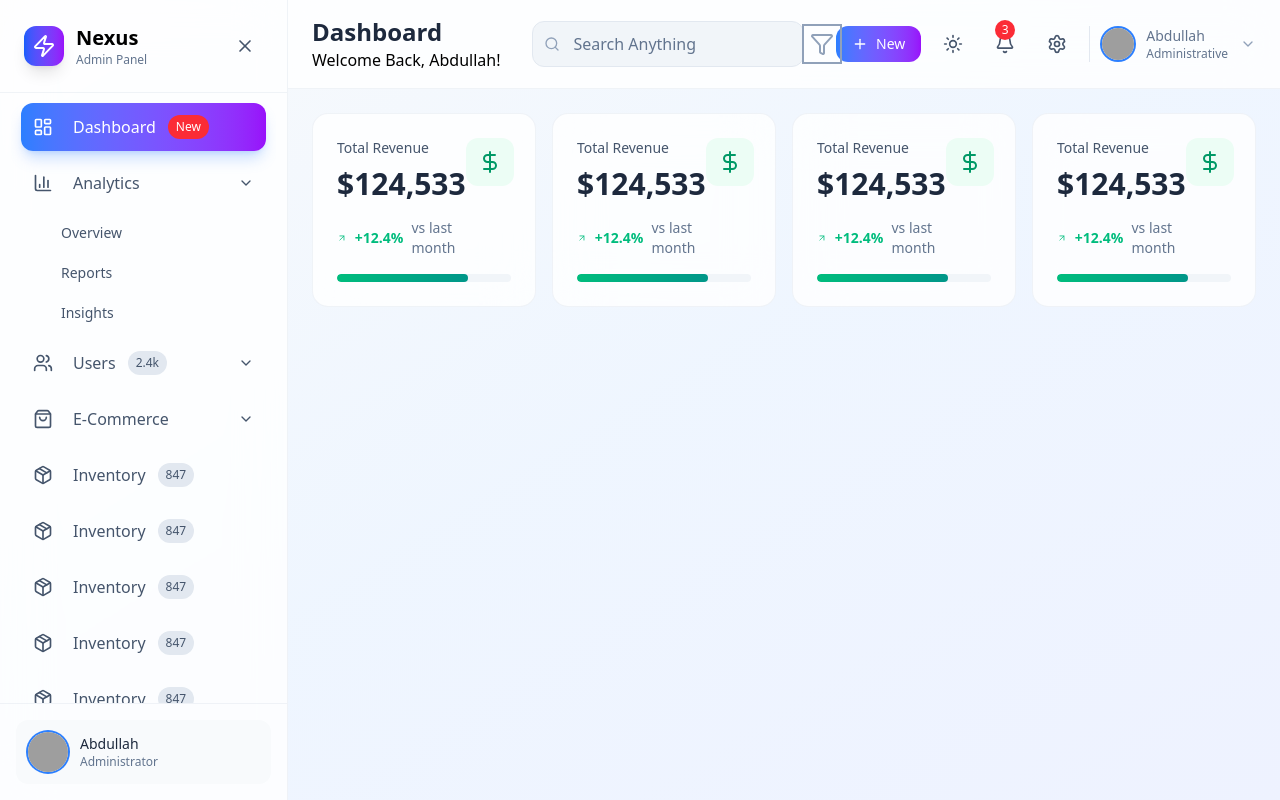
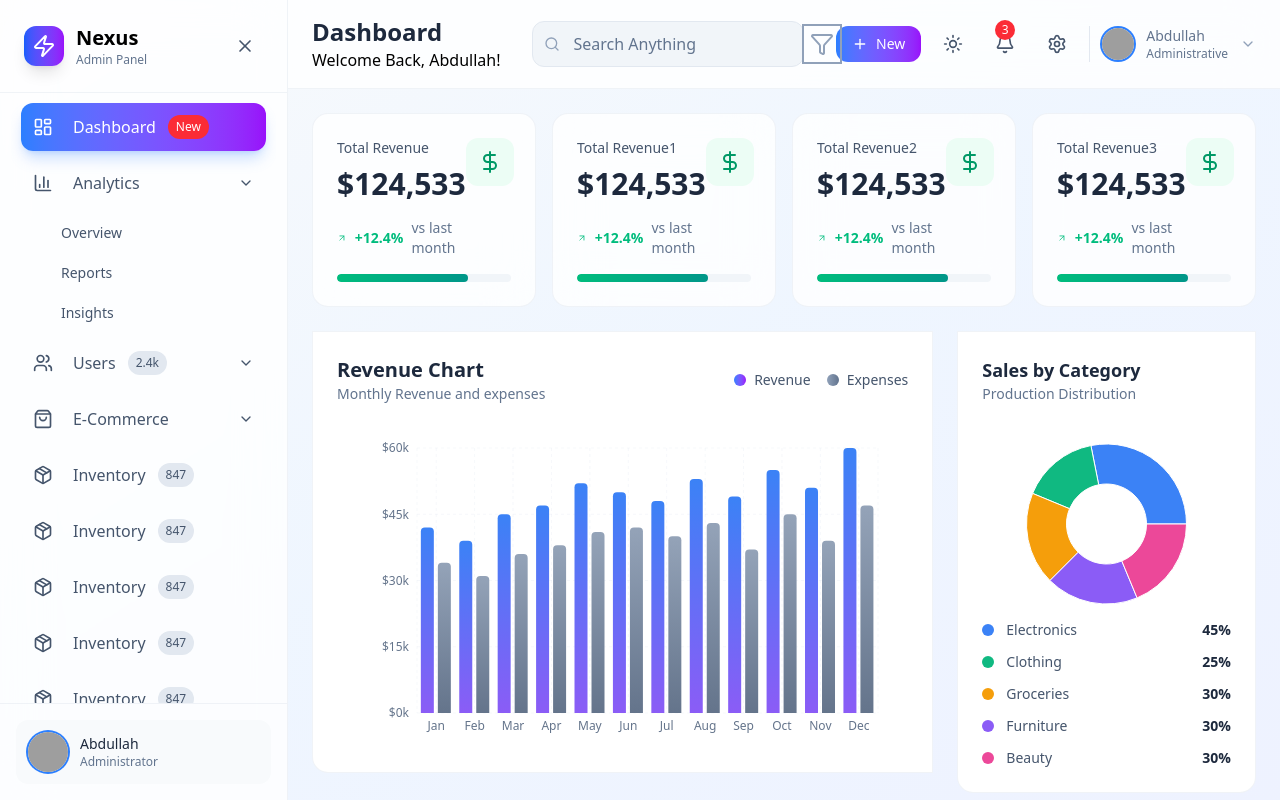
Before and after one commit to Abdullah-Jawed7/admin_dashboard, a React (Vite) app: page / in a window 1280 px wide. Built offline with nearby package versions, Linux system fonts and the light colour scheme; grey boxes are pictures that could not be loaded.

Commit message:
bar and pie chart complete

```diff
--- a/package.json
+++ b/package.json
@@ -14,6 +14,8 @@
     "lucide-react": "^0.525.0",
     "react": "^19.1.0",
     "react-dom": "^19.1.0",
+    "react-is": "^19.1.0",
+    "recharts": "^3.1.0",
     "tailwindcss": "^4.1.11"
   },
   "devDependencies": {
--- /dev/null
+++ b/src/components/dashboard/ChartSection.jsx
@@ -0,0 +1,18 @@
+import React from 'react'
+import RevenueChart from './RevenueChart.jsx'
+import SaleChart from './SaleChart.jsx'
+
+const ChartSection = () => {
+  return (
+    <div className='grid grid-cols-1 xl:grid-cols-3 gap-6'>
+        <div className="xl:col-span-2">
+      <RevenueChart/>
+        </div>
+        <div className="space-y-6">
+            <SaleChart/>
+        </div>
+    </div>
+  )
+}
+
+export default ChartSection
--- a/src/components/dashboard/Dashboard.jsx
+++ b/src/components/dashboard/Dashboard.jsx
@@ -1,5 +1,7 @@
 import React from 'react'
 import StatusGrid from './StatusGrid.jsx'
+import ChartSection from './ChartSection.jsx'
+import TableSection from './TableSection.jsx'
 
 const Dashboard = () => {
   return (
@@ -7,6 +9,15 @@ const Dashboard = () => {
         {/* status grid */}
         <StatusGrid/>
 
+        {/* Chart section */}
+        <ChartSection/>
+
+        <div className="grid grid-cols-1 xl:grid-cols-3 gap-6">
+          <div className="xl:col-span-2">
+            <TableSection/>
+          </div>
+        </div>
+
 
     </div>
   )
--- /dev/null
+++ b/src/components/dashboard/RevenueChart.jsx
@@ -0,0 +1,123 @@
+import React from "react";
+import {
+  Bar,
+  BarChart,
+  CartesianGrid,
+  ResponsiveContainer,
+  Tooltip,
+  XAxis,
+  YAxis,
+} from "recharts";
+
+const RevenueChart = () => {
+  const data = [
+    { month: "Jan", revenue: 42000, expenses: 34000 },
+    { month: "Feb", revenue: 39000, expenses: 31000 },
+    { month: "Mar", revenue: 45000, expenses: 36000 },
+    { month: "Apr", revenue: 47000, expenses: 38000 },
+    { month: "May", revenue: 52000, expenses: 41000 },
+    { month: "Jun", revenue: 50000, expenses: 42000 },
+    { month: "Jul", revenue: 48000, expenses: 40000 },
+    { month: "Aug", revenue: 53000, expenses: 43000 },
+    { month: "Sep", revenue: 49000, expenses: 37000 },
+    { month: "Oct", revenue: 55000, expenses: 45000 },
+    { month: "Nov", revenue: 51000, expenses: 39000 },
+    { month: "Dec", revenue: 60000, expenses: 47000 },
+  ];
+
+  return (
+    <div className="bg-white p-6 dark:bg-slate-900/80 backdrop-blur-xl rounded-bl-2xl border border-slate-200/50 dark:border-slate-700/50 ">
+      <div className="flex items-center justify-between mb-6">
+        <div className="">
+          <h3 className="text-xl font-bold text-slate-800 dark:text-white">
+            Revenue Chart
+          </h3>
+          <p className="text-sm text-slate-500 dark:text-slate-400">
+            Monthly Revenue and expenses
+          </p>
+        </div>
+        <div className="flex items-center space-x-4">
+          <div className="flex items-center space-x-2">
+            <div className="w-3 h-3 bg-gradient-to-r from-blue-500 to-purple-600 rounded-full"></div>
+            <div className="text-sm text-slate-600 dark:text-slate-400 ">
+              <span>Revenue</span>
+            </div>
+          </div>
+          <div className="flex items-center space-x-2">
+            <div className="w-3 h-3 bg-gradient-to-r from-slate-400 to-slate-500 rounded-full"></div>
+            <div className="text-sm text-slate-600 dark:text-slate-400 ">
+              <span>Expenses</span>
+            </div>
+          </div>
+        </div>
+      </div>
+      <div className="h-80">
+        <ResponsiveContainer width={"100%"} height={"100%"}>
+          <BarChart
+            data={data}
+            margin={{
+              top: 20,
+              right: 30,
+              left: 20,
+              bottom: 5,
+            }}
+          >
+            <CartesianGrid
+              strokeDasharray={"3 3"}
+              stroke="#e2e8f0"
+              opacity={0.3}
+            />
+            <XAxis
+              stroke="#64748b"
+              dataKey={"month"}
+              fontSize={12}
+              tickLine={false}
+              axisLine={false}
+            />
+            <YAxis
+              stroke="#64748b"
+              fontSize={12}
+              tickLine={false}
+              axisLine={false}
+              tickFormatter={(value) => `$${value / 1000}k`}
+            />
+            <Tooltip
+              contentStyle={{
+                backgroundColor: "rgba(255,255,255,0.95)",
+                border: "none",
+                borderRadius: "12px",
+                boxShadow: "0 10px 40px rgba(0,0,0,0.1)",
+              }}
+              formatter={(value) => [`$${value.toLocaleString()}`, ""]}
+            />
+            <Bar
+              dataKey={"revenue"}
+              fill="url(#revenueGradient)"
+              radius={[4, 4, 0, 0]}
+              maxBarSize={40}
+            />
+
+            <Bar
+              dataKey={"expenses"}
+              fill="url(#expensesGradient)"
+              radius={[4, 4, 0, 0]}
+              maxBarSize={40}
+            />
+            <defs>
+              <linearGradient id="revenueGradient" x1={0} y1={0} x2={0} y2={1}>
+                <stop offset={"0%"} stopColor="#3b82f6" />
+                <stop offset={"100%"} stopColor="#8b5cf6" />
+              </linearGradient>
+              <linearGradient id="expensesGradient" x1={0} y1={0} x2={0} y2={1}>
+                <stop offset={"0%"} stopColor="#94a3b8" />
+                <stop offset={"100%"} stopColor="#64748b" />
+              </linearGradient>
+            </defs>
+          </BarChart>
+        </ResponsiveContainer>
+      </div>
+    </div>
+  );
+};
+
+export default RevenueChart;
--- /dev/null
+++ b/src/components/dashboard/SaleChart.jsx
@@ -0,0 +1,64 @@
+import React from 'react'
+import { Cell, Pie, PieChart, ResponsiveContainer, Tooltip } from 'recharts'
+
+const SaleChart = () => {
+    const data = [
+        { name: "Electronics", value: 45, color: "#3b82f6" },
+      { name: "Clothing", value: 25, color: "#10b981" },
+      { name: "Groceries", value: 30, color: "#f59e0b" },
+      { name: "Furniture ", value: 30, color: "#8b5cf6" },
+      { name: "Beauty", value: 30, color: "#ec4899" },
+    ]
+  return (
+    <div className='bg-white dark:bg-slate-900 backdrop-blur-xl rounded-b-2xl p-6 border border-slate-200/50 dark:border-slate-700/50'>
+      <div className="mb-6">
+        <h3 className="text-lg font-bold text-slate-800 dark:text-white">
+            Sales by Category
+        </h3>
+        <p className="text-sm text-slate-500 dark:text-slate-400">
+            Production Distribution
+        </p>
+      </div>
+      <div className="h-48">
+        <ResponsiveContainer width={"100%"} height={"100%"}>
+            <PieChart>
+                <Pie
+                data={data}
+                cx={"50%"}
+                cy={"50%"}
+                outerRadius={80}
+                dataKey={"value"}
+                innerRadius={40}
+                >
+                    {data.map((entry,index)=>(
+                        <Cell key={`cell-${index}`}  fill={entry.color} />
+                    ))}
+                </Pie>
+                <Tooltip
+                contentStyle={{
+                    backgroundColor:"rgba(255,255,255 0.95)",
+                    border:"none",
+                    borderRadius:"12px",
+                    boxShadow:"0 10px 40px rgba(0 ,0 ,0 ,0.1)"
+                }}
+                />
+            </PieChart>
+        </ResponsiveContainer>
+     </div>
+     <div className="space-y-3">{
+        data.map((item,index)=>(
+            <div className="flex items-center justify-between" key={index}>
+                <div className="flex items-center space-x-3">
+                    <div className="w-3 h-3 rounded-full" style={{backgroundColor: item.color }}/>
+                    <span className="text-sm text-slate-600 dark:text-slate-400">
+                        {item.name}
+                    </span>
+                </div>
+                <div className=" text-sm font-semibold text-slate-800 dark:text-white">{item.value}%</div>
+            </div>
+        ))}</div>
+    </div>
+  )
+}
+
+export default SaleChart
--- a/src/components/dashboard/StatusGrid.jsx
+++ b/src/components/dashboard/StatusGrid.jsx
@@ -14,7 +14,7 @@ const StatusGrid = () => {
       textColor: "text-emerald-600 dark:text-emerald-400",
     },
     {
-      title: "Total Revenue",
+      title: "Total Revenue1",
       value: "$124,533",
       change: "+12.4%",
       trend: "up",
@@ -24,7 +24,7 @@ const StatusGrid = () => {
       textColor: "text-emerald-600 dark:text-emerald-400",
     },
     {
-      title: "Total Revenue",
+      title: "Total Revenue2",
       value: "$124,533",
       change: "+12.4%",
       trend: "up",
@@ -34,7 +34,7 @@ const StatusGrid = () => {
       textColor: "text-emerald-600 dark:text-emerald-400",
     },
     {
-      title: "Total Revenue",
+      title: "Total Revenue3",
       value: "$124,533",
       change: "+12.4%",
       trend: "up",
@@ -49,7 +49,7 @@ const StatusGrid = () => {
         {stats?.map((stat)=>(
 
 
-      <div className="bg-white/80 dark:bg-slate-900/80 backdrop-blur-xl rounded-2xl p-6 border border-slate-200/50 dark:border-slate-700/50 hover:shadow-xl hover:shadow-slate-200/20 dark:hover:shadow-slate-900/20 transition-all duration-300 group ">
+      <div key={stat.title} className="bg-white/80 dark:bg-slate-900/80 backdrop-blur-xl rounded-2xl p-6 border border-slate-200/50 dark:border-slate-700/50 hover:shadow-xl hover:shadow-slate-200/20 dark:hover:shadow-slate-900/20 transition-all duration-300 group ">
         <div className="flex items-start justify-between">
           <div className="flex-1">
             <p className="text-sm font-medium text-slate-600 dark:text-slate-400 mb-2  ">
--- /dev/null
+++ b/src/components/dashboard/TableSection.jsx
@@ -0,0 +1,11 @@
+import React from 'react'
+
+const TableSection = () => {
+  return (
+    <div>
+
+    </div>
+  )
+}
+
+export default TableSection
```
Also changed, not shown: 1 other file (tests, documents, lock files or other folders).
